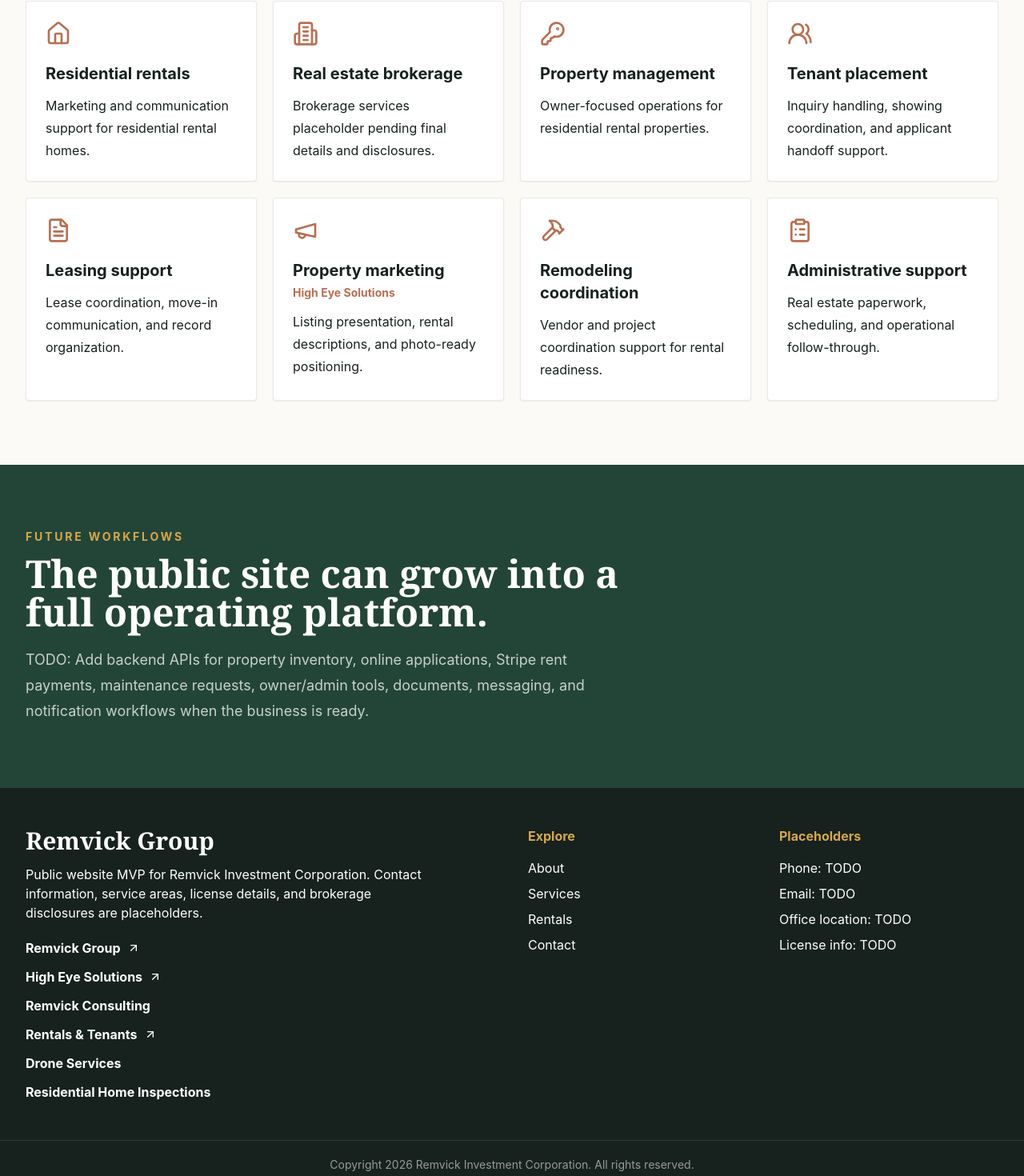
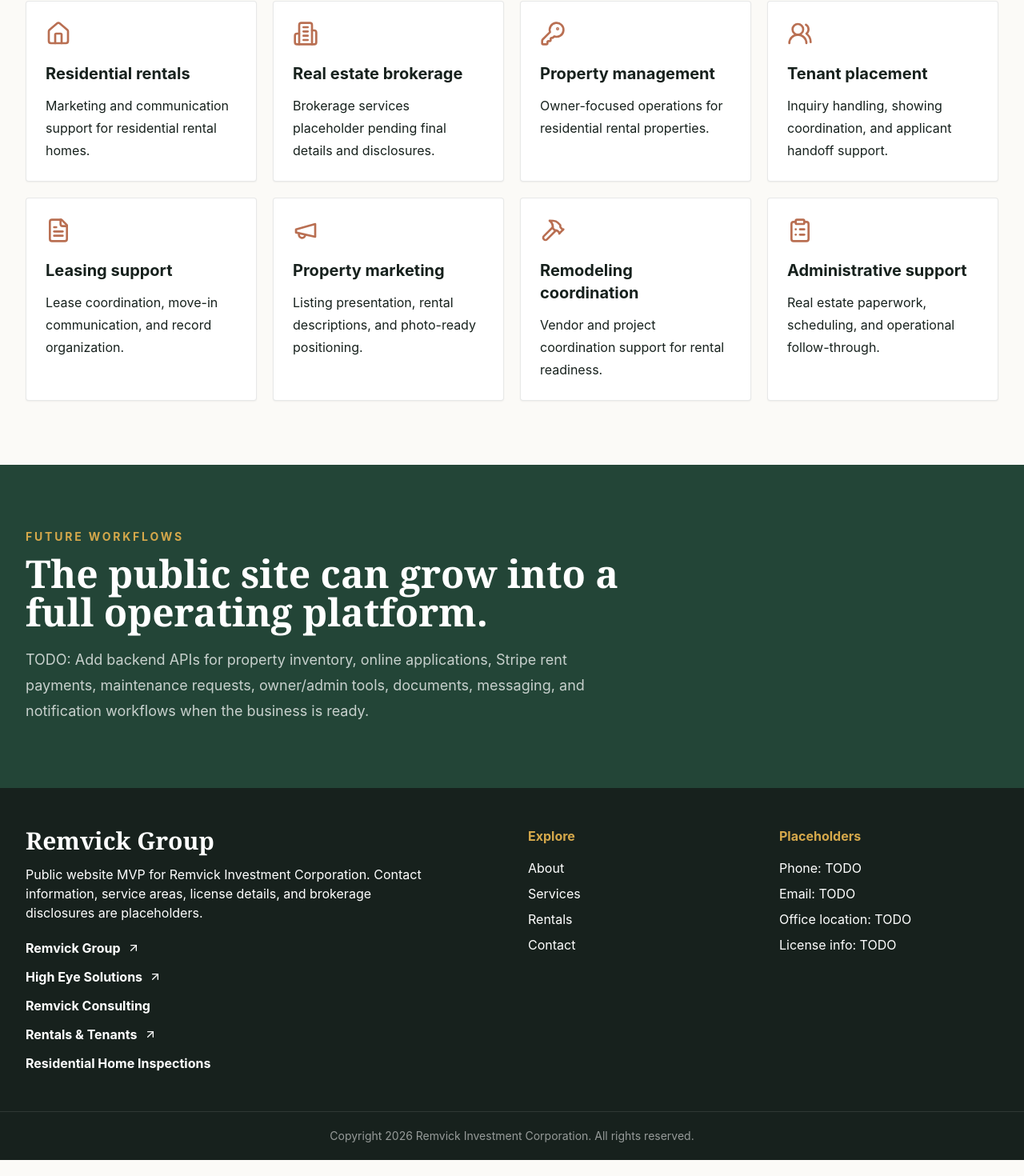
Before and after one commit to SpaceCadetOG/Remvick, a Next.js app: page /services in a window 1280 px wide. Shown: the part 592-2062 px from the top of the page at 80% size. Built offline with nearby package versions, Linux system fonts and the light colour scheme.

Commit message:
Update business line service mapping

```diff
--- a/app/services/page.tsx
+++ b/app/services/page.tsx
@@ -8,13 +8,7 @@ const services = [
   [KeyRound, "Property management", "Owner-focused operations for residential rental properties."],
   [UsersRound, "Tenant placement", "Inquiry handling, showing coordination, and applicant handoff support."],
   [FileText, "Leasing support", "Lease coordination, move-in communication, and record organization."],
-  [
-    Megaphone,
-    "Property marketing",
-    "Listing presentation, rental descriptions, and photo-ready positioning.",
-    "https://high-eye-solutions-100156978383.us-central1.run.app",
-    "High Eye Solutions",
-  ],
+  [Megaphone, "Property marketing", "Listing presentation, rental descriptions, and photo-ready positioning."],
   [Hammer, "Remodeling coordination", "Vendor and project coordination support for rental readiness."],
   [ClipboardList, "Administrative support", "Real estate paperwork, scheduling, and operational follow-through."],
 ] as const;
@@ -33,8 +27,8 @@ export default function ServicesPage() {
       </section>
       <section className="py-16 sm:py-20">
         <div className="mx-auto grid max-w-7xl gap-5 px-5 sm:px-8 md:grid-cols-2 lg:grid-cols-4">
-          {services.map(([icon, title, text, href, label]) => (
-            <ServiceCard key={title} icon={icon} title={title} text={text} href={href} label={label} />
+          {services.map(([icon, title, text]) => (
+            <ServiceCard key={title} icon={icon} title={title} text={text} />
           ))}
         </div>
       </section>
--- a/data/business-lines.ts
+++ b/data/business-lines.ts
@@ -14,7 +14,7 @@ export const businessLines: BusinessLine[] = [
   },
   {
     name: "High Eye Solutions",
-    description: "Property marketing, listing presentation, rental descriptions, and photo-ready positioning.",
+    description: "Drone service and aerial property media.",
     href: "https://high-eye-solutions-100156978383.us-central1.run.app",
     status: "Live",
   },
@@ -25,13 +25,8 @@ export const businessLines: BusinessLine[] = [
   },
   {
     name: "Rentals & Tenants",
-    description: "Future rental and tenant experience.",
+    description: "Future rental and tenant portal.",
     href: "/rentals",
-    status: "Live",
-  },
-  {
-    name: "Drone Services",
-    description: "Future aerial property media site.",
     status: "Under construction",
   },
   {
```
